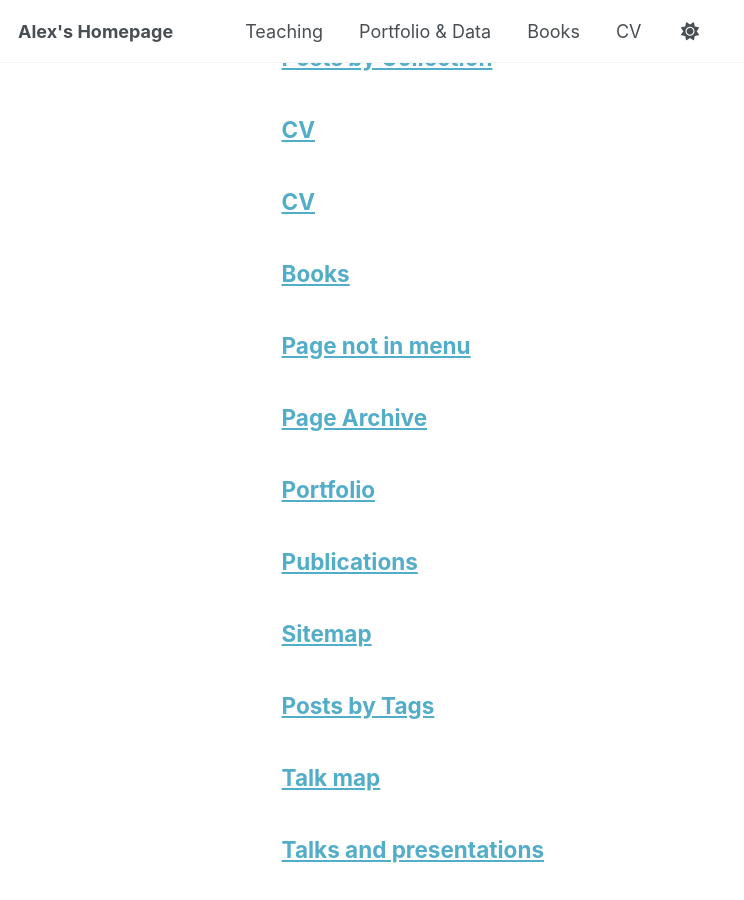
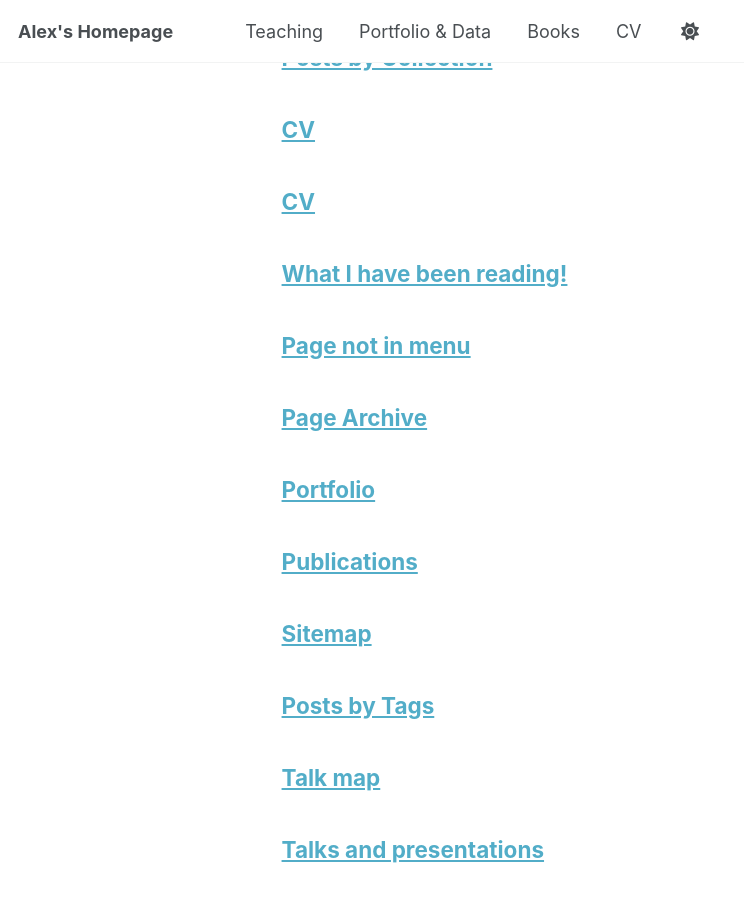
Before and after one commit to AlexandrCarr/AlexandrCarr.github.io, a Jekyll site: the page built from _pages/page-archive.html, in a window 1280 px wide and 900 px high, scrolled down 416 px. Shown: the whole window, without its empty margins (0-744 px from the left). Built offline with Jekyll 4.4.1, drawn with Linux system fonts in a browser that asks for light colours.

Commit message:
Update markdown.md

```diff
--- a/_pages/markdown.md
+++ b/_pages/markdown.md
@@ -1,6 +1,6 @@
 ---
 permalink: /markdown/
-title: "Books"
+title: "What I have been reading!"
 author_profile: true
 ---
 
```
